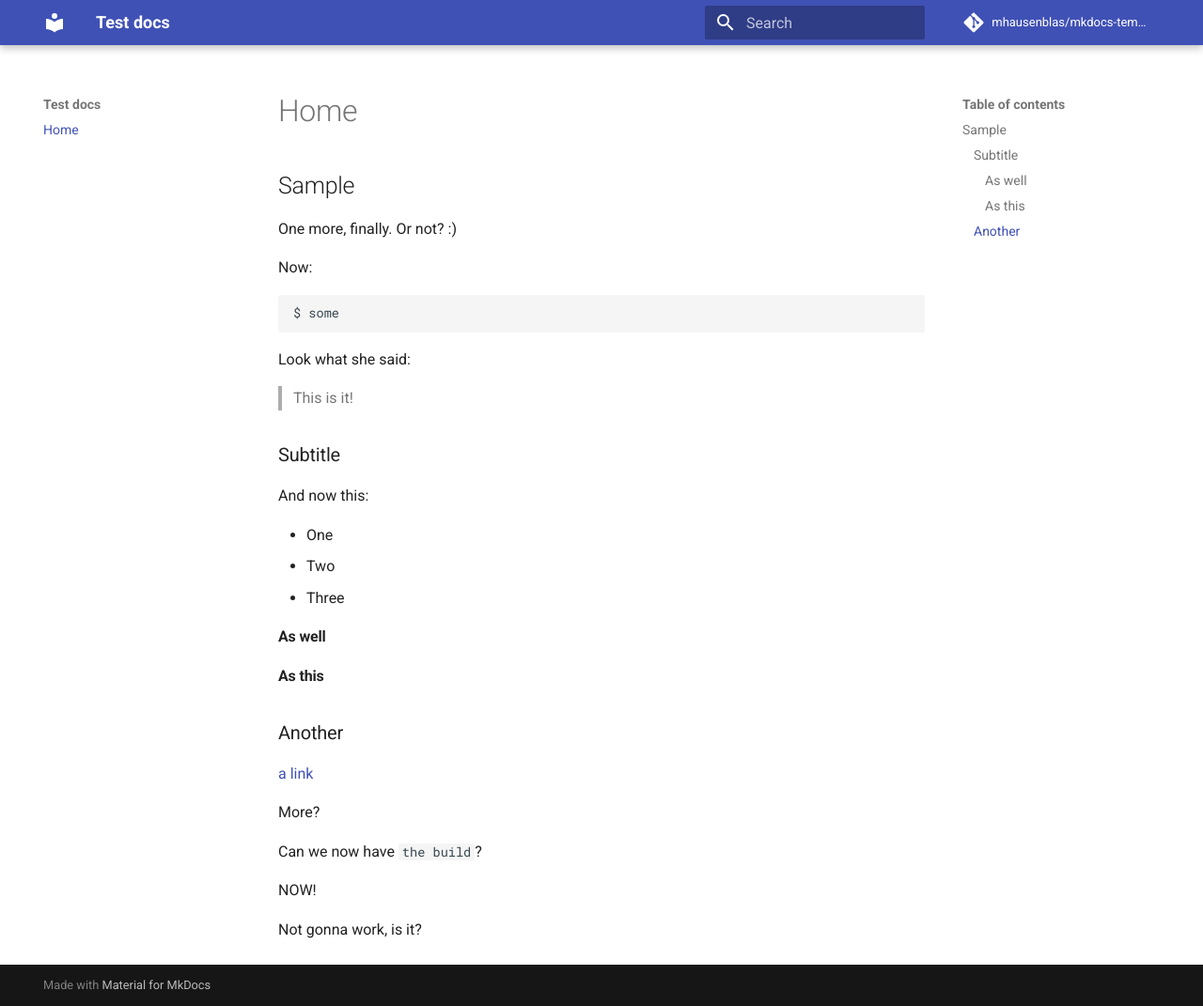
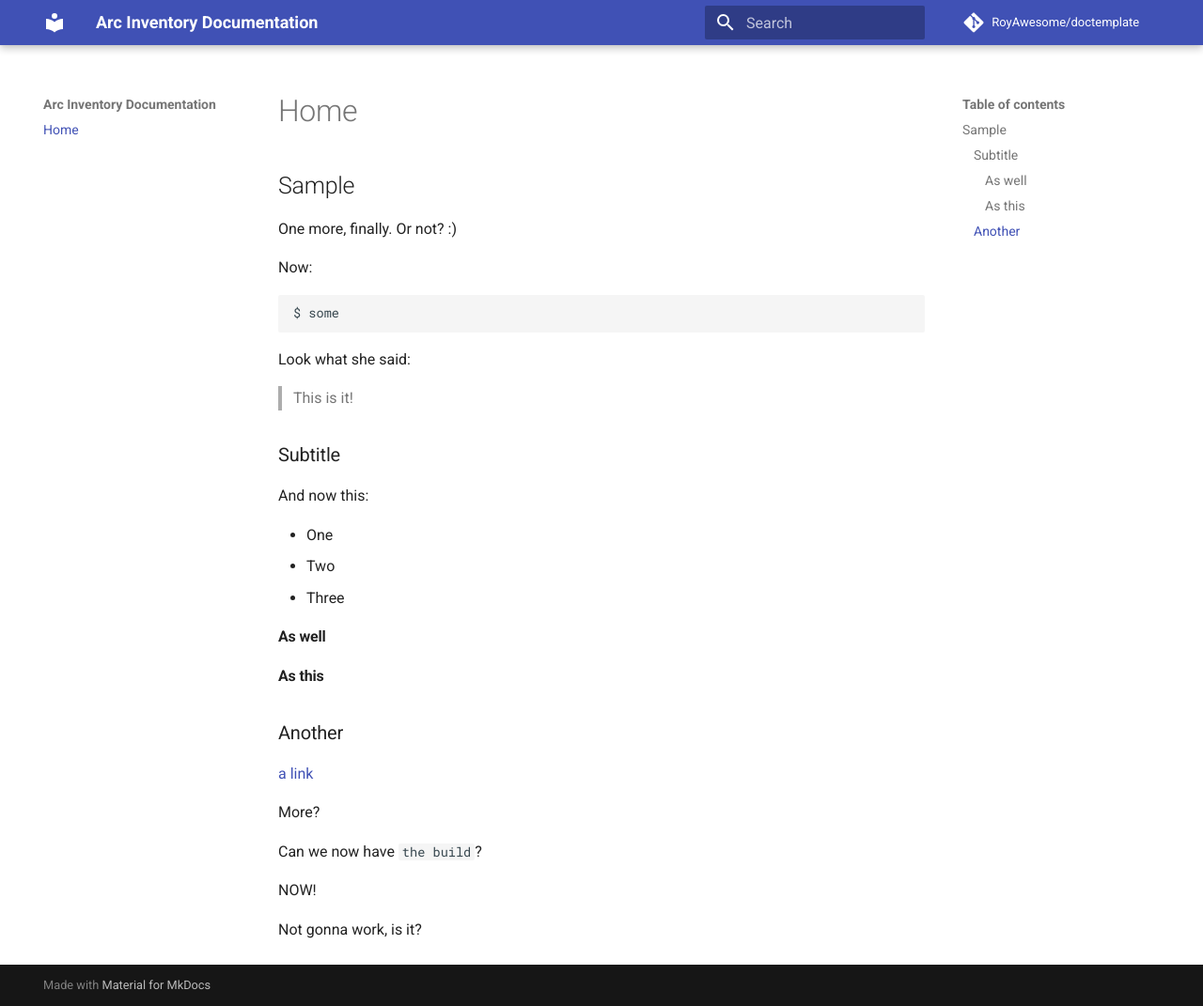
Before and after one commit to punyhumangames/ArcPluginsDocumentation, an MkDocs documentation site: the page built from docs/index.md, in a window 1280 px wide and 1071 px high. Shown: the whole window at 94% size. Built offline with MkDocs 1.6.1 and Material for MkDocs 9.7.7, drawn with Linux system fonts in a browser that asks for light colours; comment, search, counter and statistics services are not loaded.

Commit message:
Start Customizing, test a new page

```diff
--- a/mkdocs.yml
+++ b/mkdocs.yml
@@ -1,9 +1,9 @@
-site_name: Test docs
-site_description: 'A docs test'
-site_author: 'Michael Hausenblas'
+site_name: Arc Inventory Documentation
+site_description: 'Documentation for Arc Inventory'
+site_author: 'Puny Human'
 docs_dir: docs/
-repo_name: 'mhausenblas/mkdocs-template'
-repo_url: 'https://github.com/mhausenblas/mkdocs-template'
+repo_name: 'RoyAwesome/doctemplate'
+repo_url: 'https://royawesome.github.io/doctemplate/'
 nav:
     - Home: index.md
 theme:
```
Also changed, not shown: docs/simpletutorial.md (added, +132 -0 lines).
